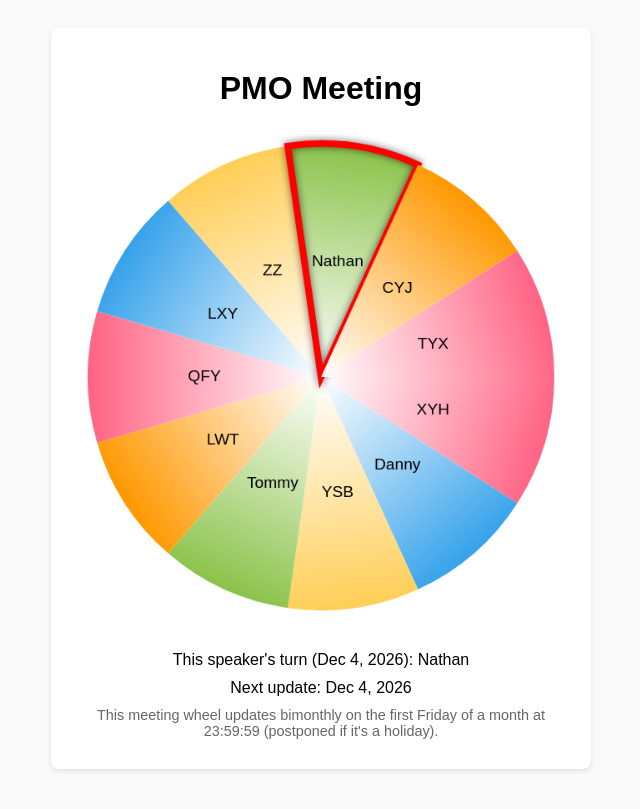
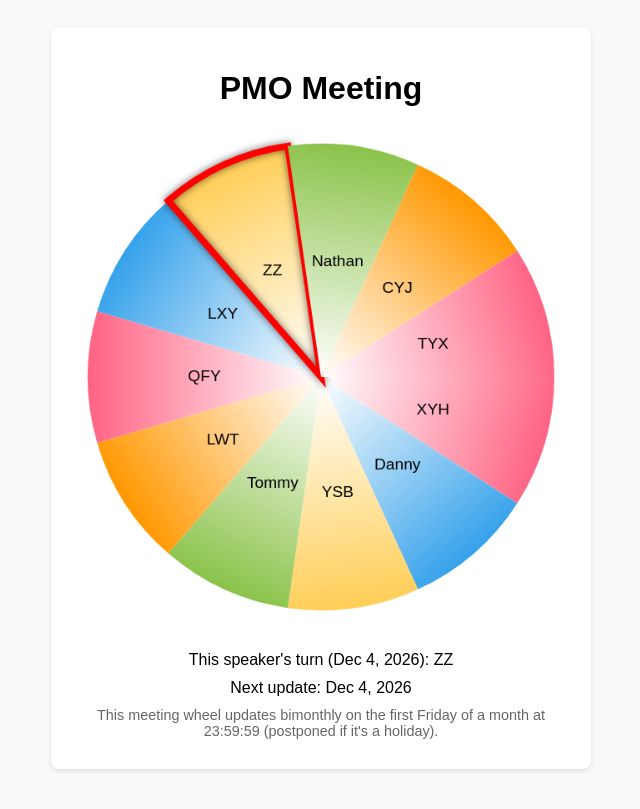
Before and after one commit to SFGJCGM/SFGJCGM.github.io, a plain HTML site: page index.html in a window 1280 px wide. Shown: the part 3540-4349 px from the top of the page, without its empty margins (319-959 px from the left). Drawn offline with Linux system fonts and the light colour scheme.

Commit message:
Adjust PMO meeting rotation

```diff
--- a/index.html
+++ b/index.html
@@ -700,7 +700,7 @@
       }
     }
 
-    const pmoOffset = 2;
+    const pmoOffset = 3;
 
     // Re-use currentMemberIndex from Wheel 3, add offset.
     const pmoCurrentMemberIndex = ((nonHolidayCountPMO - pmoOffset) % biMonthMembers.length + biMonthMembers.length) % biMonthMembers.length;
```
